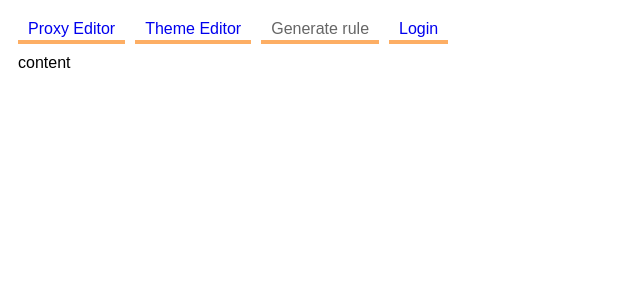
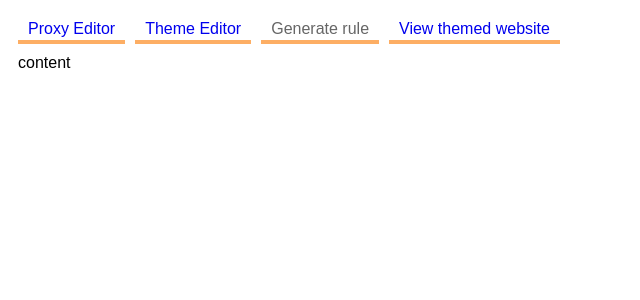
Before and after one commit to C4RoCKeT/thememapper.core, a Flask app: template thememapper/templates/index.html in a window 1280 px wide. Shown: the top 300 px of the page, without its empty margins (0-640 px from the left). Run offline with Flask 2, Linux system fonts and the light colour scheme; the template is opened without the code that fills it: most values are stand-ins (such as "Sample title", 1, 10 or a date in 2020); parts of the project's set-up code (start-up, migrations or seed data) failed here and were passed over; some libraries are stand-ins or nearby versions.

Commit message:
Edited the filetree a bit

```diff
--- a/thememapper/templates/nav.html
+++ b/thememapper/templates/nav.html
@@ -2,14 +2,12 @@
     <ul>
         <li style="float:left;"><a href="/editor/config">Proxy Editor</a></li>
         <li style="float:left;"><a href="/editor">Theme Editor</a></li>
-        <li class="theme-mapper-generate">Generate rule</li>
-        <li>
-            {% if not is_logged_in %}
-            <a href="/login/">Login</a>
-            {% else %}
-            <a href="/logout/">Logout</a>
-            {% endif %}
+        {% if themed_url %}
+        <li style="float:left;" class="theme-mapper-generate">Generate rule</li>
+        <li style="float:left;">
+            <a target="_blank" href="http://{{ themed_url }}">View themed website</a>
         </li>
+        {% endif %}
         <div class="cf"></div>
     </ul>
 </div>
--- a/thememapper/thememapper.py
+++ b/thememapper/thememapper.py
@@ -17,13 +17,13 @@ app.debug = True
 app.url_map.converters['regex'] = RegexConverter
 
 def main():
-    global content_url,theme_path,rules_path,paste_config_path
+    global content_url,theme_path,rules_path,paste_config_path,themed_url
 
     # Adds the ability to set config file and port through commandline
     p = optparse.OptionParser()
     p.add_option('--config', '-c', default=config.paste_config_path)
     p.add_option('--port', '-p', default=5001)
-    options, arguments = p.parse_args()
+    options = p.parse_args()[0]
     paste_config_path = options.config
     port = options.port
 
@@ -36,6 +36,7 @@ def main():
     parser.read(paste_config_path)
     content_url = parser.get('app:content','address')
     rules_path = parser.get('filter:theme','rules')
+    themed_url = parser.get('server:main','host') + ':' + parser.get('server:main','port')
     theme_path = os.path.dirname(rules_path)
     parser.write(open(paste_config_path, 'w'))
     run(port,extra_files)
@@ -48,14 +49,22 @@ def run(port,extra_files):
 def index():
     return render_template('index.html')
 
-@app.route("/editor/theme/files")
+@app.route("/editor/theme/files/")
 def files():
+    tree = {}
     rootDir = theme_path
     for dirName, subdirList, fileList in os.walk(rootDir):
-        print('Found directory: %s' % dirName)
+        found_files = []
+        print subdirList
+        if subdirList:
+            for subdir in subdirList:
+                found_files.append({'name':subdir,'type':folder})
         for fname in fileList:
             if fname[-1:] != '~':
-                print('\t%s' % fname)
+                found_files.append(fname)
+        tree[dirName] = found_files
+    if tree:
+        return render_template('editor/file-tree.html',tree=tree)
     abort(404)
 
 @app.route("/editor/", methods=["GET", "POST"])
@@ -72,7 +81,7 @@ def editor(name=None):
             except IOError:
                 pass
         rules_xml = open(rules_path).read()
-        return render_template('editor/index.html',theme_path=theme_path,content_url=content_url,rules_xml=rules_xml)
+        return render_template('editor/index.html',theme_path=theme_path,content_url=content_url,rules_xml=rules_xml,themed_url=themed_url)
     elif name == 'config':
         if request.method == 'POST':
             paste_config = request.form['paste_config']
```
Also changed, not shown: thememapper/templates/editor/file-tree.html (added, +20 -0 lines).
